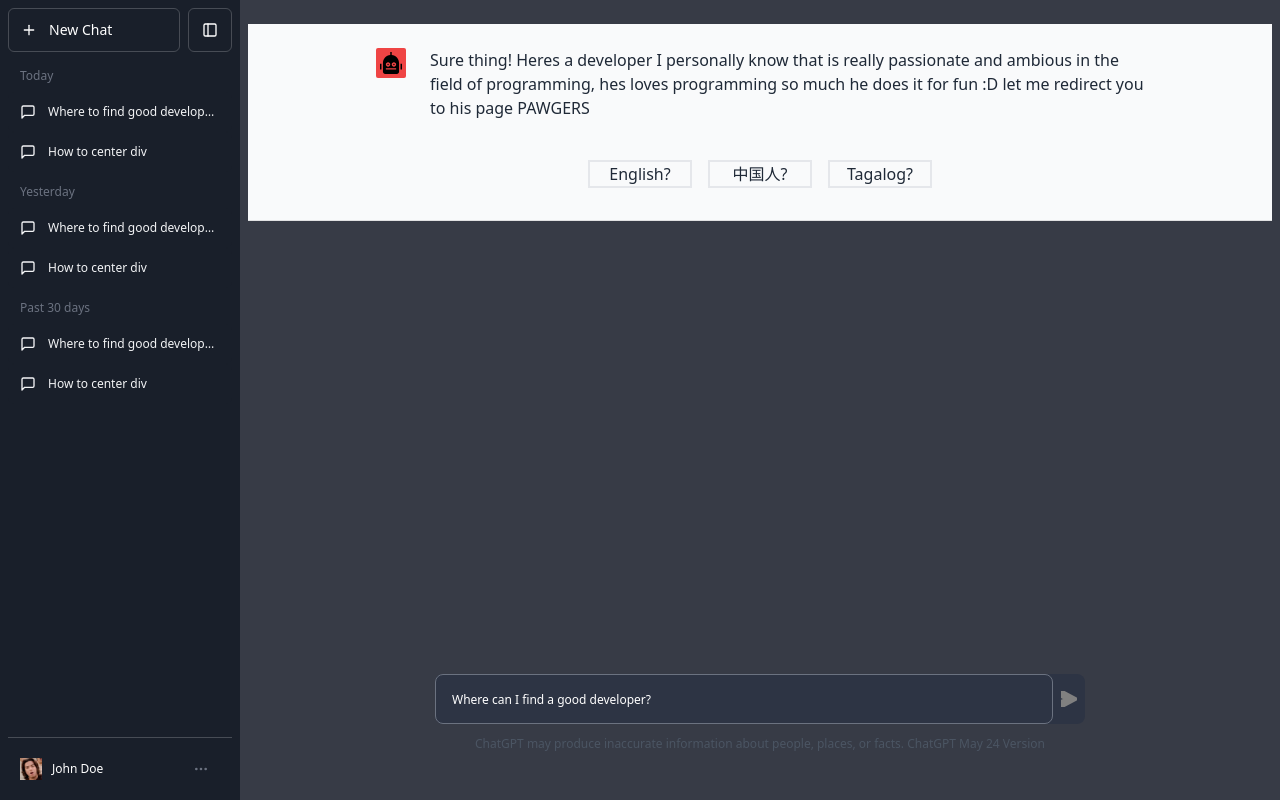
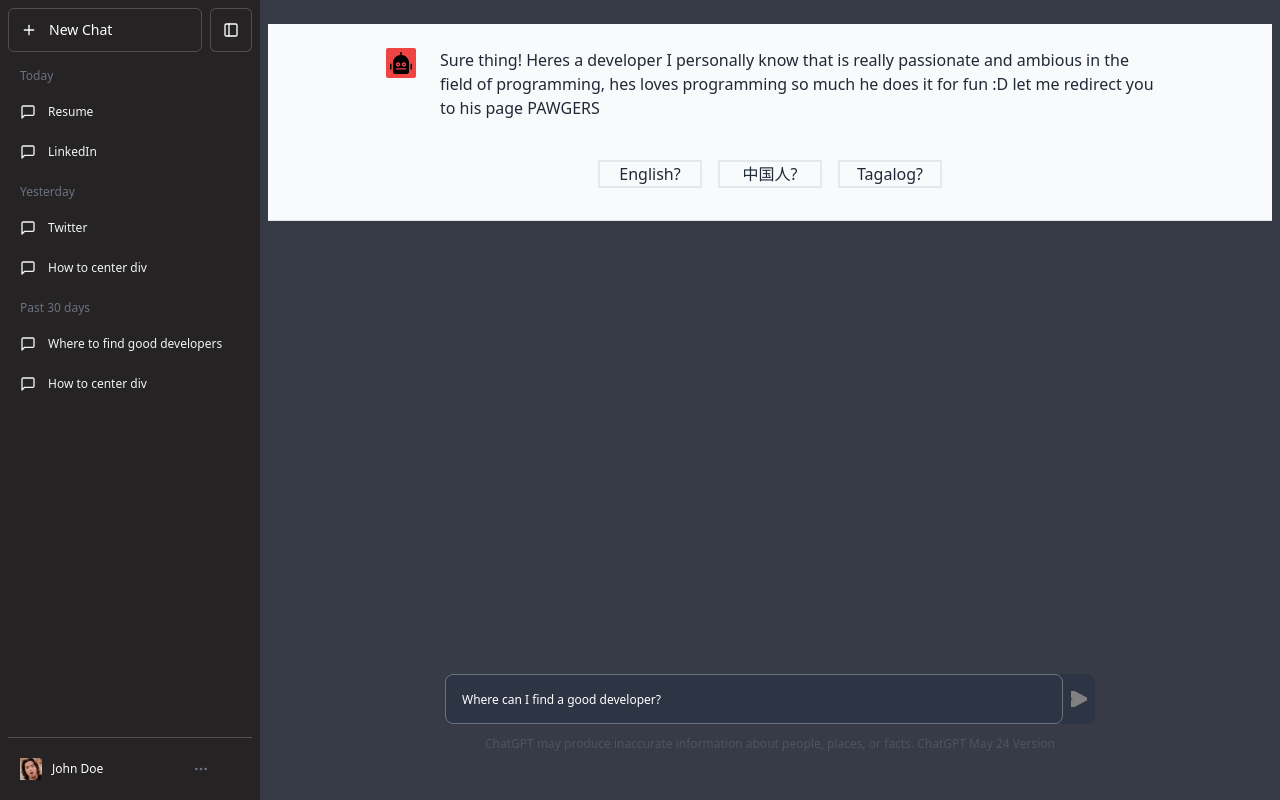
Before and after one commit to KirSpaceB/KirSpaceB.github.io, a React (Vite) app in the folder frontend/: page / in a window 1280 px wide. Built offline with nearby package versions, Linux system fonts and the light colour scheme.

Commit message:
fix: sidebar colors and text now match the vision better

```diff
--- a/frontend/src/Sidebar/Sidebar.tsx
+++ b/frontend/src/Sidebar/Sidebar.tsx
@@ -4,8 +4,8 @@ export const Sidebar = () => {
 
 
   return (
-    <div className="dark flex-shrink-0 overflow-x-hidden bg-[#191f2a]">
-      <div className="h-full w-[240px]">
+    <div className="dark flex-shrink-0 overflow-x-hidden bg-[#252323]">
+      <div className="h-full w-[260px]">
         <div className="flex h-full min-h-0 flex-col">
           <nav className="flex h-full w-full flex-col p-2" aria-label="Chat History">
             <div className="mb-1 flex flex-row gap-2">
@@ -17,7 +17,7 @@ export const Sidebar = () => {
                 New Chat
               </a>
               <span>
-                <a className="flex p-3 gap-3 transition-colors duration-200 text-white cursor-pointer text-sm rounded-md border border-white/20 hover:bg-gray-500/10 h-11 w-11 flex-shrink-0 items-center justify-center">
+                <a className="flex p-3 gap-3 transition-colors duration-200 text-white cursor-pointer text-sm rounded-md border border-white/20 hover:bg-gray-500/10 h-11 flex-shrink-0 items-center justify-center bg-[#252323] w-full">
                   <svg stroke="currentColor" fill="none" strokeWidth="2" viewBox="0 0 24 24" strokeLinecap="round" strokeLinejoin="round" className="h-4 w-4" height="1em" width="1em" xmlns="http://www.w3.org/2000/svg">
                     <rect x="3" y="3" width="18" height={"18"} rx={"2"} ry={"2"}>
                     </rect>
@@ -27,30 +27,61 @@ export const Sidebar = () => {
               </span>
             </div>
 
-            <div className="flex-col flex-1 transition-opacity duration-500 overflow-y-auto">
+            <div className="flex-col flex-1 transition-opacity duration-500 overflow-y-auto ">
               <div className="flex flex-col gap-2 pb-2 text-gray-100 text-sm">
                 <div>
                   <span>
                     <div className="relative h-auto opacity-1">
                       <div className="sticky top-0 z-16 opacity-1">
-                        <h3 className="h-9 pb-2 pt-3 px-3 text-xs text-gray-500 font-medium text-ellipsis overflow-hidden break-all bg-[#191f2a]">
+                        <h3 className="h-9 pb-2 pt-3 px-3 text-xs text-gray-500 font-medium text-ellipsis overflow-hidden break-all bg-[#252323] border-white/20">
                           Today
                         </h3>
                       </div>
                       <ol>
                         <li className="relative z-[15] opacity-1 h-auto ">
-                          <a className="flex py-3 px-3 items-center gap-3 relative rounded-md hover:bg-[#2A2B32] cursor-pointer break-all )} )} hover:pr-4 bg-[#191f2a] group">
+                          <a className="flex py-3 px-3 items-center gap-3 relative rounded-md hover:bg-[#2A2B32] cursor-pointer break-all )} )} hover:pr-4 bg-[#252323] group">
                             <svg stroke="currentColor" fill="none" strokeWidth="2" viewBox="0 0 24 24" strokeLinecap="round" strokeLinejoin="round" className="h-4 w-4" height="1em" width="1em" xmlns="http://www.w3.org/2000/svg">
                               <path d="M21 15a2 2 0 0 1-2 2H7l-4 4V5a2 2 0 0 1 2-2h14a2 2 0 0 1 2 2z">
                               </path>
                             </svg>
                             <div className="flex-1 truncate relative max-h-20 break-normal text-xs">
-                              Where to find good developers
+                              Resume
                             </div>
                           </a>
                         </li>
                         <li className="relative z-[15] opacity-1 h-auto ">
-                          <a className="flex py-3 px-3 items-center gap-3 relative rounded-md hover:bg-[#2A2B32] cursor-pointer break-all )} )} hover:pr-4 bg-[#191f2a] group">
+                          <a className="flex py-3 px-3 items-center gap-3 relative rounded-md hover:bg-[#2A2B32] cursor-pointer break-all )} )} hover:pr-4 bg-[#252323] group">
+                            <svg stroke="currentColor" fill="none" strokeWidth="2" viewBox="0 0 24 24" strokeLinecap="round" strokeLinejoin="round" className="h-4 w-4" height="1em" width="1em" xmlns="http://www.w3.org/2000/svg">
+                              <path d="M21 15a2 2 0 0 1-2 2H7l-4 4V5a2 2 0 0 1 2-2h14a2 2 0 0 1 2 2z">
+                              </path>
+                            </svg>
+                            <div className="flex-1 truncate relative max-h-20 break-normal text-xs">
+                              LinkedIn
+                            </div>
+                          </a>
+                        </li>
+                      </ol>
+                    </div>
+                    <div className="relative h-auto opacity-1">
+                      <div className="sticky top-0 z-16 opacity-1">
+                        <h3 className="h-9 pb-2 pt-3 px-3 text-xs text-gray-500 font-medium text-ellipsis overflow-hidden break-all bg-[#252323]">
+                          Yesterday
+                        </h3>
+                      </div>
+                      <ol>
+                        <li className="relative z-[15] opacity-1 h-auto ">
+                          <a className="flex py-3 px-3 items-center gap-3 relative rounded-md hover:bg-[#2A2B32] cursor-pointer break-all )} )} hover:pr-4 bg-[#252323] group">
+                            <svg stroke="currentColor" fill="none" strokeWidth="2" viewBox="0 0 24 24" strokeLinecap="round" strokeLinejoin="round" className="h-4 w-4" height="1em" width="1em" xmlns="http://www.w3.org/2000/svg">
+                              <path d="M21 15a2 2 0 0 1-2 2H7l-4 4V5a2 2 0 0 1 2-2h14a2 2 0 0 1 2 2z">
+                              </path>
+                            </svg>
+                            <div className="flex-1 truncate relative max-h-20 break-normal text-xs">
+                              Twitter
+                            </div>
+                          </a>
+                        </li>
+                        <li className="relative z-[15] opacity-1 h-auto ">
+                          <a className="flex py-3 px-3 items-center gap-3 relative rounded-md hover:bg-[#2A2B32] cursor-pointer break-all )} )} hover:pr-4 bg-[#252323] group">
                             <svg stroke="currentColor" fill="none" strokeWidth="2" viewBox="0 0 24 24" strokeLinecap="round" strokeLinejoin="round" className="h-4 w-4" height="1em" width="1em" xmlns="http://www.w3.org/2000/svg">
                               <path d="M21 15a2 2 0 0 1-2 2H7l-4 4V5a2 2 0 0 1 2-2h14a2 2 0 0 1 2 2z">
                               </path>
@@ -64,13 +95,13 @@ export const Sidebar = () => {
                     </div>
                     <div className="relative h-auto opacity-1">
                       <div className="sticky top-0 z-16 opacity-1">
-                        <h3 className="h-9 pb-2 pt-3 px-3 text-xs text-gray-500 font-medium text-ellipsis overflow-hidden break-all bg-[#191f2a]">
-                          Yesterday
+                        <h3 className="h-9 pb-2 pt-3 px-3 text-xs text-gray-500 font-medium text-ellipsis overflow-hidden break-all bg-[#252323]">
+                          Past 30 days
                         </h3>
                       </div>
                       <ol>
                         <li className="relative z-[15] opacity-1 h-auto ">
-                          <a className="flex py-3 px-3 items-center gap-3 relative rounded-md hover:bg-[#2A2B32] cursor-pointer break-all )} )} hover:pr-4 bg-[#191f2a] group">
+                          <a className="flex py-3 px-3 items-center gap-3 relative rounded-md hover:bg-[#2A2B32] cursor-pointer break-all )} )} hover:pr-4 bg-[#252323] group">
                             <svg stroke="currentColor" fill="none" strokeWidth="2" viewBox="0 0 24 24" strokeLinecap="round" strokeLinejoin="round" className="h-4 w-4" height="1em" width="1em" xmlns="http://www.w3.org/2000/svg">
                               <path d="M21 15a2 2 0 0 1-2 2H7l-4 4V5a2 2 0 0 1 2-2h14a2 2 0 0 1 2 2z">
                               </path>
@@ -81,38 +112,7 @@ export const Sidebar = () => {
                           </a>
                         </li>
                         <li className="relative z-[15] opacity-1 h-auto ">
-                          <a className="flex py-3 px-3 items-center gap-3 relative rounded-md hover:bg-[#2A2B32] cursor-pointer break-all )} )} hover:pr-4 bg-[#191f2a] group">
-                            <svg stroke="currentColor" fill="none" strokeWidth="2" viewBox="0 0 24 24" strokeLinecap="round" strokeLinejoin="round" className="h-4 w-4" height="1em" width="1em" xmlns="http://www.w3.org/2000/svg">
-                              <path d="M21 15a2 2 0 0 1-2 2H7l-4 4V5a2 2 0 0 1 2-2h14a2 2 0 0 1 2 2z">
-                              </path>
-                            </svg>
-                            <div className="flex-1 truncate relative max-h-20 break-normal text-xs">
-                              How to center div
-                            </div>
-                          </a>
-                        </li>
-                      </ol>
-                    </div>
-                    <div className="relative h-auto opacity-1">
-                      <div className="sticky top-0 z-16 opacity-1">
-                        <h3 className="h-9 pb-2 pt-3 px-3 text-xs text-gray-500 font-medium text-ellipsis overflow-hidden break-all bg-[#191f2a]">
-                          Past 30 days
-                        </h3>
-                      </div>
-                      <ol>
-                        <li className="relative z-[15] opacity-1 h-auto ">
-                          <a className="flex py-3 px-3 items-center gap-3 relative rounded-md hover:bg-[#2A2B32] cursor-pointer break-all )} )} hover:pr-4 bg-[#191f2a] group">
-                            <svg stroke="currentColor" fill="none" strokeWidth="2" viewBox="0 0 24 24" strokeLinecap="round" strokeLinejoin="round" className="h-4 w-4" height="1em" width="1em" xmlns="http://www.w3.org/2000/svg">
-                              <path d="M21 15a2 2 0 0 1-2 2H7l-4 4V5a2 2 0 0 1 2-2h14a2 2 0 0 1 2 2z">
-                              </path>
-                            </svg>
-                            <div className="flex-1 truncate relative max-h-20 break-normal text-xs">
-                              Where to find good developers
-                            </div>
-                          </a>
-                        </li>
-                        <li className="relative z-[15] opacity-1 h-auto ">
-                          <a className="flex py-3 px-3 items-center gap-3 relative rounded-md hover:bg-[#2A2B32] cursor-pointer break-all )} )} hover:pr-4 bg-[#191f2a] group">
+                          <a className="flex py-3 px-3 items-center gap-3 relative rounded-md hover:bg-[#2A2B32] cursor-pointer break-all )} )} hover:pr-4 bg-[#252323] group">
                             <svg stroke="currentColor" fill="none" strokeWidth="2" viewBox="0 0 24 24" strokeLinecap="round" strokeLinejoin="round" className="h-4 w-4" height="1em" width="1em" xmlns="http://www.w3.org/2000/svg">
                               <path d="M21 15a2 2 0 0 1-2 2H7l-4 4V5a2 2 0 0 1 2-2h14a2 2 0 0 1 2 2z">
                               </path>
```
